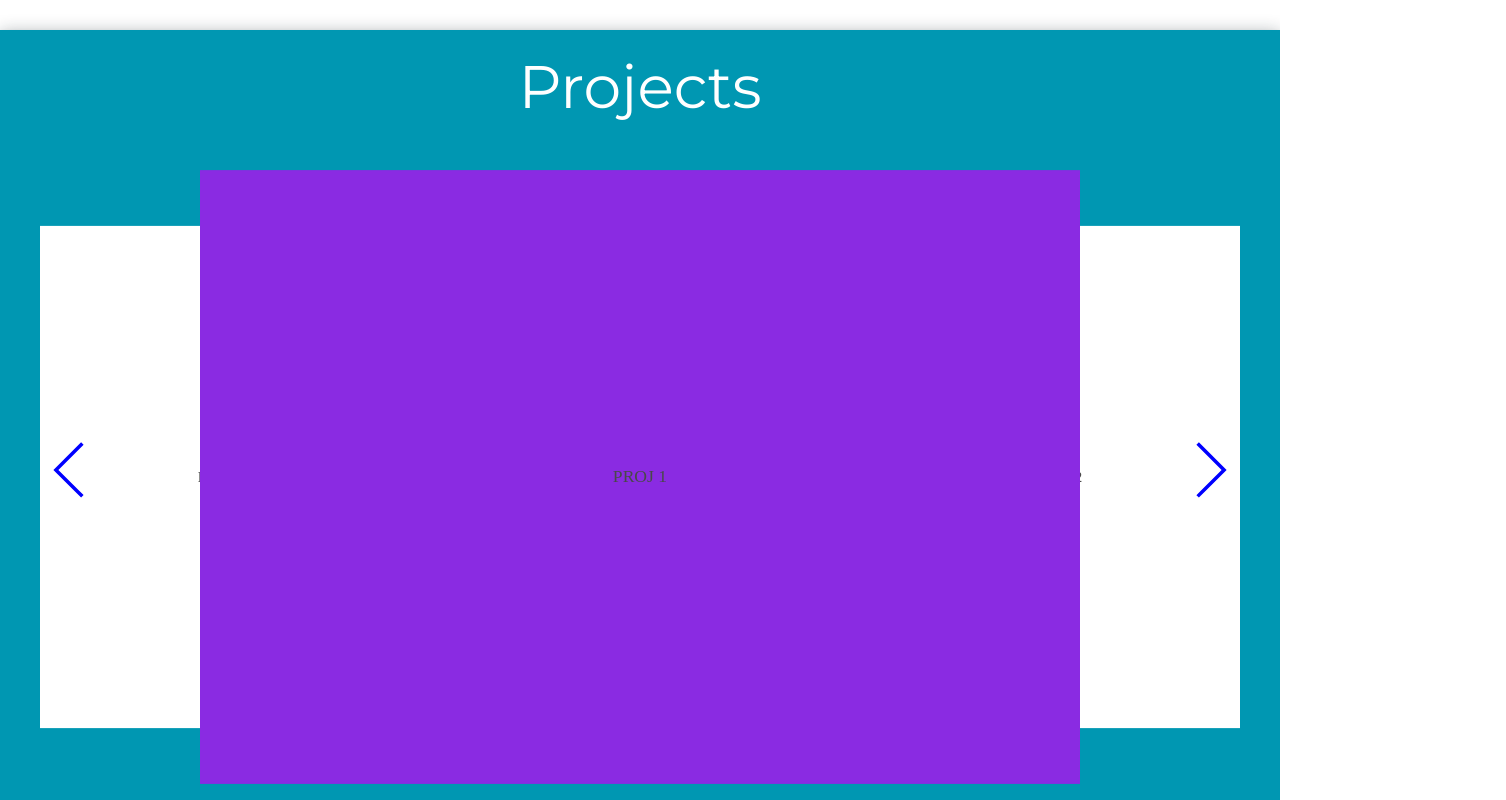
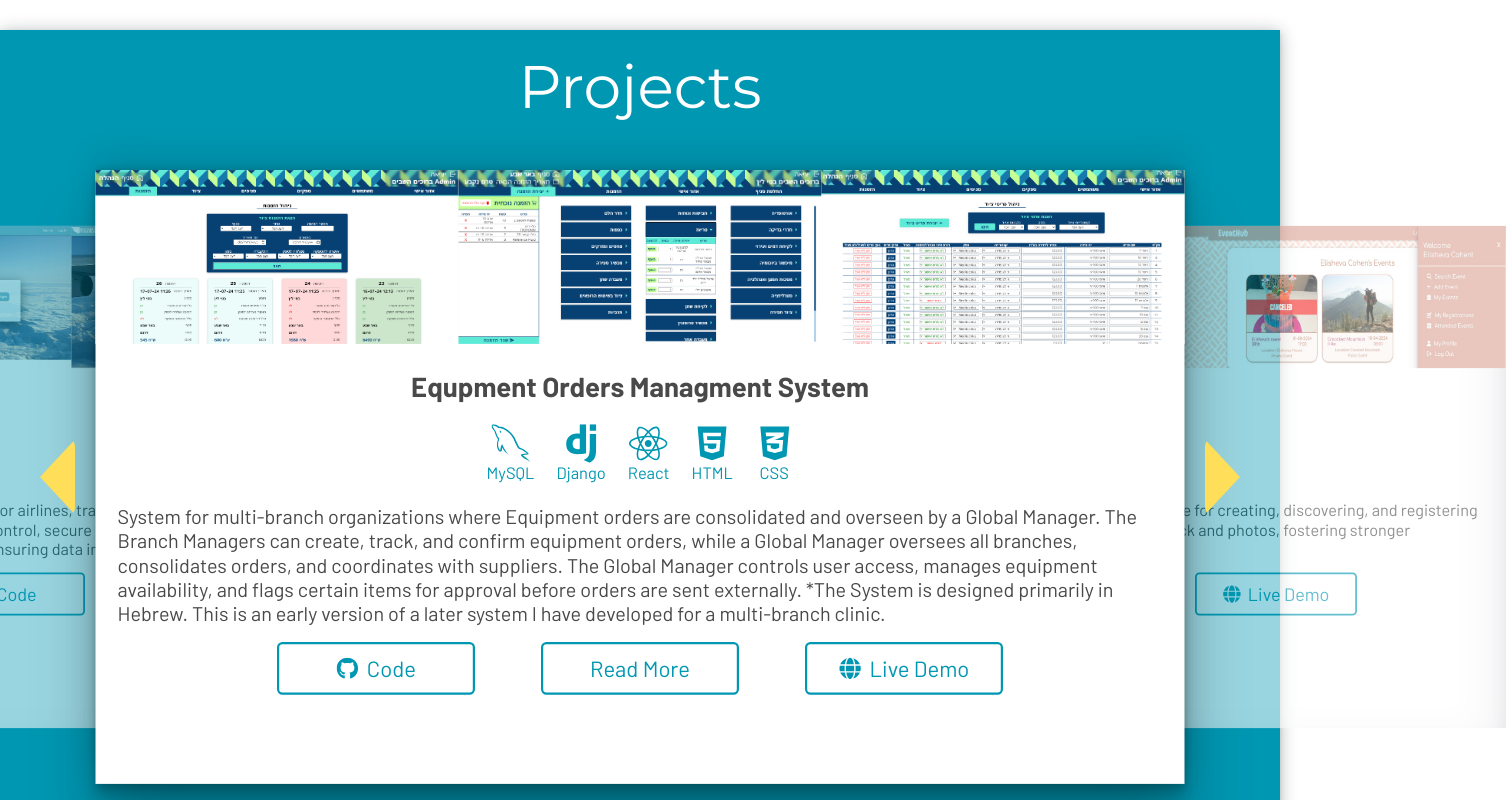
Before and after one commit to MirAdam999/Resume2.0, a Next.js app: page / in a window 1280 px wide. Shown: the part 780-1580 px from the top of the page, 1506 px wide, since content can reach past the window. Built offline with nearby package versions, Linux system fonts and the light colour scheme.

Commit message:
main page prj carusel

```diff
--- /dev/null
+++ b/src/comps/homepage_comps/sections/projects/card/card.css
@@ -0,0 +1,75 @@
+.card {
+    height: 100%;
+}
+
+.card-title {
+    margin-top: 20px;
+    margin-bottom: 20px;
+    color: var(--grayfont);
+    font-size: 25px;
+    padding-left: 20px;
+    padding-right: 20px;
+}
+
+#card-skills {
+    margin-top: 0;
+    margin-bottom: 20px;
+    justify-content: center;
+}
+
+#card-skills .used-skill {
+    font-size: 15px;
+}
+
+#card-skills .used-skill-icon {
+    font-size: 35px;
+}
+
+.short-descript {
+    color: var(--grayfont);
+    font-size: 18px;
+    text-align: left;
+    padding-left: 20px;
+    padding-right: 20px;
+}
+
+.card-buttons {
+    display: flex;
+    flex-direction: row;
+    justify-content: center;
+    gap: 60px;
+    margin-top: 15px;
+    margin-bottom: 20px;
+}
+
+.card-button {
+    cursor: pointer;
+    color: var(--blue);
+    font-size: 20px;
+    background-color: white;
+    border: solid 2px var(--blue);
+    border-radius: 5px;
+    width: 180px;
+    padding-bottom: 10px;
+    padding-top: 10px;
+    transition: 0.3s ease;
+    display: flex;
+    flex-direction: row;
+    gap: 8px;
+    justify-content: center;
+    align-items: center;
+}
+
+.card-button:hover {
+    transform: scale(1.05);
+    background-color: var(--blue);
+    color: white;
+}
+
+.card-button:active {
+    box-shadow: rgba(50, 50, 93, 0.25) 0px 30px 60px -12px inset, rgba(0, 0, 0, 0.3) 0px 18px 36px -18px inset;
+}
+
+#prj-link {
+    text-decoration: none;
+}
--- /dev/null
+++ b/src/comps/homepage_comps/sections/projects/card/card.js
@@ -0,0 +1,78 @@
+'use client';
+
+import Image from 'next/image';
+import Link from 'next/link';
+import './card.css'
+import { norm_font, norm_font_fat } from '@/comps/fonts';
+import { FaReact, FaHtml5, FaCss3Alt, FaGithub, FaGlobe } from "react-icons/fa";
+import { SiDjango, SiFlask } from "react-icons/si";
+import { DiMsqlServer } from "react-icons/di";
+import { GrMysql } from "react-icons/gr";
+
+const ProjCard = (props) => {
+    const title = props.title;
+    const short_descript = props.short_descript;
+    const images = props.images.slice(0, 3);
+    const skills = props.skills;
+    const gitLink = props.gitLink;
+    const liveLink = props.liveLink;
+    const img_width = 330;
+    const img_height = img_width / 2.086;
+
+    const skillsDict = {
+        'MSSQL': <div className={`used-skill ${norm_font.className}`} ><DiMsqlServer className="used-skill-icon" />MSSQL</div>,
+        'MySQL': <div className={`used-skill ${norm_font.className}`}><GrMysql className="used-skill-icon" />MySQL</div>,
+        'Django': <div className={`used-skill ${norm_font.className}`}><SiDjango className="used-skill-icon" />Django</div>,
+        'Flask': <div className={`used-skill ${norm_font.className}`}><SiFlask className="used-skill-icon" />Flask</div>,
+        'React': <div className={`used-skill ${norm_font.className}`}><FaReact className="used-skill-icon" />React</div>,
+        'HTML': <div className={`used-skill ${norm_font.className}`}><FaHtml5 className="used-skill-icon" />HTML</div>,
+        'CSS': <div className={`used-skill ${norm_font.className}`}><FaCss3Alt className="used-skill-icon" />CSS</div>
+    };
+
+    const goToCode = () => {
+        window.open(gitLink, '_blank', 'noopener,noreferrer');
+    };
+
+    const goToLive = () => {
+        window.open(liveLink, '_blank', 'noopener,noreferrer');
+    };
+
+    return (
+        <div className={`card ${norm_font.className}`}>
+
+            <div className='images-trio'>
+                {images.map((image, index) => (
+                    <Image
+                        key={index}
+                        className='card-img'
+                        src={image[0]}
+                        alt={`${image[1]}-image`}
+                        width={img_width}
+                        height={img_height}
+                    />
+                ))}
+            </div>
+
+            <div className={`card-title ${norm_font_fat.className}`}>{title}</div>
+
+            <div className='proj-used-skilles' id='card-skills'>
+                {skills.map((skill, index) => (
+                    <div className="used-skill-parent" key={index}>{skillsDict[skill]}</div>
+                ))}
+            </div>
+
+            <div className='short-descript'>
+                {short_descript}
+            </div>
+
+            <div className='card-buttons'>
+                <button className={`card-button ${norm_font.className}`} onClick={goToCode}><FaGithub />Code</button>
+                <Link href="/projects" passHref id='prj-link'><button className={`card-button ${norm_font.className}`}>Read More</button></Link>
+                <button className={`card-button ${norm_font.className}`} onClick={goToLive}><FaGlobe />Live Demo</button>
+            </div>
+        </div>
+    )
+
+}
+
+export default ProjCard
--- a/src/comps/homepage_comps/sections/projects/carusel/carusel.css
+++ b/src/comps/homepage_comps/sections/projects/carusel/carusel.css
@@ -4,7 +4,7 @@
     align-items: center;
     justify-content: space-between;
     width: 1200px;
-    overflow: hidden;
+
 }
 
 .carusel-inner {
@@ -13,40 +13,43 @@
     justify-content: center;
     position: relative;
     width: 1080px;
-    height: calc(101vh - 250px);
+    height: calc(101vh - 350px);
 }
 
 .proj-on-carusel {
     position: absolute;
     transition: all 1s ease;
-    width: 800px;
-    height: 100%;
+    width: 990px;
+    height: calc(101vh - 250px);
     background: white;
     display: flex;
     align-items: center;
     justify-content: center;
 }
 
-/* Center project */
 .proj-on-carusel.center {
+    opacity: 1;
     transform: translateX(0) scale(1.1);
     z-index: 3;
-    background: blueviolet;
+    box-shadow: rgba(0, 0, 0, 0.25) 0px 54px 55px, rgba(0, 0, 0, 0.12) 0px -12px 30px, rgba(0, 0, 0, 0.12) 0px 4px 6px, rgba(0, 0, 0, 0.17) 0px 12px 13px, rgba(0, 0, 0, 0.09) 0px -3px 5px;
 }
 
-/* Left neighbor */
 .proj-on-carusel.left {
+    opacity: 0.6;
     transform: translateX(-420px) scale(0.9);
     z-index: 2;
+    box-shadow: rgba(50, 50, 93, 0.25) 0px 30px 60px -12px inset, rgba(0, 0, 0, 0.3) 0px 18px 36px -18px inset;
+    pointer-events: none;
 }
 
-/* Right neighbor */
 .proj-on-carusel.right {
+    opacity: 0.6;
     transform: translateX(420px) scale(0.9);
     z-index: 2;
+    box-shadow: rgba(50, 50, 93, 0.25) 0px 30px 60px -12px inset, rgba(0, 0, 0, 0.3) 0px 18px 36px -18px inset;
+    pointer-events: none;
 }
 
-/* Hidden projects */
 .proj-on-carusel.hidden {
     opacity: 0;
     pointer-events: none;
@@ -54,13 +57,33 @@
 
 .carousel-btn {
     position: relative;
-    color: blue;
-    font-size: 60px;
+
     transition: ease 0.3s;
     cursor: pointer;
     z-index: 90;
 }
 
-.carousel-btn:hover {
-    transform: scale(1.2);
+#carousel-btn-l {
+    width: 0;
+    height: 0;
+    border-top: 25px solid transparent;
+    border-right: 35px solid rgba(255, 222, 89);
+    border-bottom: 25px solid transparent;
+    transform: scaleY(1.5);
+    border-radius: 5px;
 }
+
+#carousel-btn-r {
+    width: 0;
+    height: 0;
+    border-top: 25px solid transparent;
+    border-left: 35px solid rgba(255, 222, 89);
+    border-bottom: 25px solid transparent;
+    transform: scaleY(1.5);
+    border-radius: 5px;
+}
+
+#carousel-btn-l:hover,
+#carousel-btn-r:hover {
+    transform: scaleY(1.95) scaleX(1.3);
+}
--- a/src/comps/homepage_comps/sections/projects/carusel/carusel.js
+++ b/src/comps/homepage_comps/sections/projects/carusel/carusel.js
@@ -2,33 +2,75 @@
 
 import { useState } from 'react'
 import './carusel.css'
-import { TfiAngleLeft, TfiAngleRight } from "react-icons/tfi";
+import ProjCard from '../card/card';
+import EqupmentProj from '@/comps/projectpage_comps/proj-data/equpment-proj';
+import EventhubProj from '@/comps/projectpage_comps/proj-data/eventhub-proj';
+import SmishingProj from '@/comps/projectpage_comps/proj-data/smishing-proj';
+import PegasusProj from '@/comps/projectpage_comps/proj-data/pegasus-proj';
 
-const projects = ["PROJ 1", "PROJ 2", "PROJ 3", "PROJ 4", "PROJ 5"]
+const projects = [
+    <ProjCard
+        title={EqupmentProj.title}
+        short_descript={EqupmentProj.short_descript}
+        images={EqupmentProj.images}
+        skills={EqupmentProj.skills}
+        gitLink={EqupmentProj.gitLink}
+        liveLink={EqupmentProj.liveLink}
+    />,
+    <ProjCard
+        title={EventhubProj.title}
+        short_descript={EventhubProj.short_descript}
+        images={EventhubProj.images}
+        skills={EventhubProj.skills}
+        gitLink={EventhubProj.gitLink}
+        liveLink={EventhubProj.liveLink}
+    />,
+    <ProjCard
+        title={SmishingProj.title}
+
+        images={SmishingProj.images}
+        skills={SmishingProj.skills}
+        gitLink={SmishingProj.gitLink}
+        liveLink={SmishingProj.liveLink}
+    />,
+    <ProjCard
+        title={PegasusProj.title}
+        short_descript={PegasusProj.short_descript}
+        images={PegasusProj.images}
+        skills={PegasusProj.skills}
+        gitLink={PegasusProj.gitLink}
+        liveLink={PegasusProj.liveLink}
+    />
+]
 
 export default function Carousel() {
     const [current, setCurrent] = useState(0)
 
-    const moveLeft = () => {
-        setCurrent(prev => (prev - 1 + projects.length) % projects.length)
-    }
+    const goRight = () => {
+        if (current >= projects.length - 1) {
+            setCurrent(0);
+        } else {
+            setCurrent(current + 1);
+        }
+    };
 
-    const moveRight = () => {
-        setCurrent(prev => (prev + 1) % projects.length)
-    }
-
-    // Helper to wrap indexes
-    const mod = (n, m) => (n + m) % m
+    const goLeft = () => {
+        if (current === 0) {
+            setCurrent(projects.length - 1);
+        } else {
+            setCurrent(current - 1);
+        }
+    };
 
     return (
         <div className="carousel-container">
-            <div className="carousel-btn" onClick={moveLeft}><TfiAngleLeft /></div>
+            <div className="carousel-btn" id='carousel-btn-l' onClick={goLeft}></div>
             <div className="carusel-inner">
                 {projects.map((proj, index) => {
                     let className = "proj-on-carusel"
                     if (index === current) className += " center"
-                    else if (index === mod(current - 1, projects.length)) className += " left"
-                    else if (index === mod(current + 1, projects.length)) className += " right"
+                    else if (index === current - 1 || (current === 0 && index === projects.length - 1)) className += " left"
+                    else if (index === current + 1 || (current === projects.length - 1 && index === 0)) className += " right"
                     else className += " hidden"
 
                     return (
@@ -38,7 +80,7 @@ export default function Carousel() {
                     )
                 })}
             </div>
-            <div className="carousel-btn" onClick={moveRight}><TfiAngleRight /></div>
+            <div className="carousel-btn" id='carousel-btn-r' onClick={goRight}></div>
         </div>
     )
 }
--- a/src/comps/projectpage_comps/proj-data/equpment-proj.js
+++ b/src/comps/projectpage_comps/proj-data/equpment-proj.js
@@ -37,6 +37,7 @@ const EqupmentProj = {
             For your convenience, demo user data is available on the login page.
         </p>
     </div>,
+    short_descript: 'System for multi-branch organizations where Equipment orders are consolidated and overseen by a Global Manager. The Branch Managers can create, track, and confirm equipment orders, while a Global Manager oversees all branches, consolidates orders, and coordinates with suppliers. The Global Manager controls user access, manages equipment availability, and flags certain items for approval before orders are sent externally. *The System is designed primarily in Hebrew. This is an early version of a later system I have developed for a multi-branch clinic.',
     images: [
         ["/images/prj-screenshots/equpment1.png", 'Global Admin Interface: Manage Orders'],
         ["/images/prj-screenshots/equpment2.png", 'Branch Admin Interface: Create Order'],
--- a/src/comps/projectpage_comps/proj-data/eventhub-proj.js
+++ b/src/comps/projectpage_comps/proj-data/eventhub-proj.js
@@ -31,6 +31,7 @@ const EventhubProj = {
             </ul>
         </div>
     ,
+    short_descript: 'A community event management platform with a seamless, responsive interface for creating, discovering, and registering for events. Users can manage profiles, host or attend events, and share feedback and photos, fostering stronger community connections.',
     images: [
         ["/images/prj-screenshots/eventhub1.jpg", 'Homepage'],
         ["/images/prj-screenshots/eventhub2.jpg", 'Passed & Attended Event Image Gallery'],
--- a/src/comps/projectpage_comps/proj-data/pegasus-proj.js
+++ b/src/comps/projectpage_comps/proj-data/pegasus-proj.js
@@ -38,6 +38,7 @@ const PegasusProj = {
             </li>
         </ul>
     </div>,
+    short_descript: 'A flight management system for airlines, travel agencies, and private travelers. Features include a robust database schema, role-based access control, secure customer and airline management, comprehensive flight scheduling, and an integrated ticketing system ensuring data integrity and efficient operations.',
     images: [
         ["/images/prj-screenshots/pegasus1.jpg", 'Homepage & Flight Search'],
         ["/images/prj-screenshots/pegasus2.jpg", 'Admin Interface: Flights Display'],
--- a/src/comps/projectpage_comps/proj-data/smishing-proj.js
+++ b/src/comps/projectpage_comps/proj-data/smishing-proj.js
@@ -2,6 +2,7 @@
 const SmishingProj = {
     title: "Mobile App Consept Presentation",
     about: "",
+    short_descript: '',
     images: [
         ["/images/prj-screenshots/smishing1.jpg", ''],
         ["/images/prj-screenshots/smishing2.jpg", ''],
```
Also changed, not shown: src/app/projects/page.js (+8 -7 lines), src/comps/homepage_comps/sections/contact/contact.js (+23 -3 lines).
